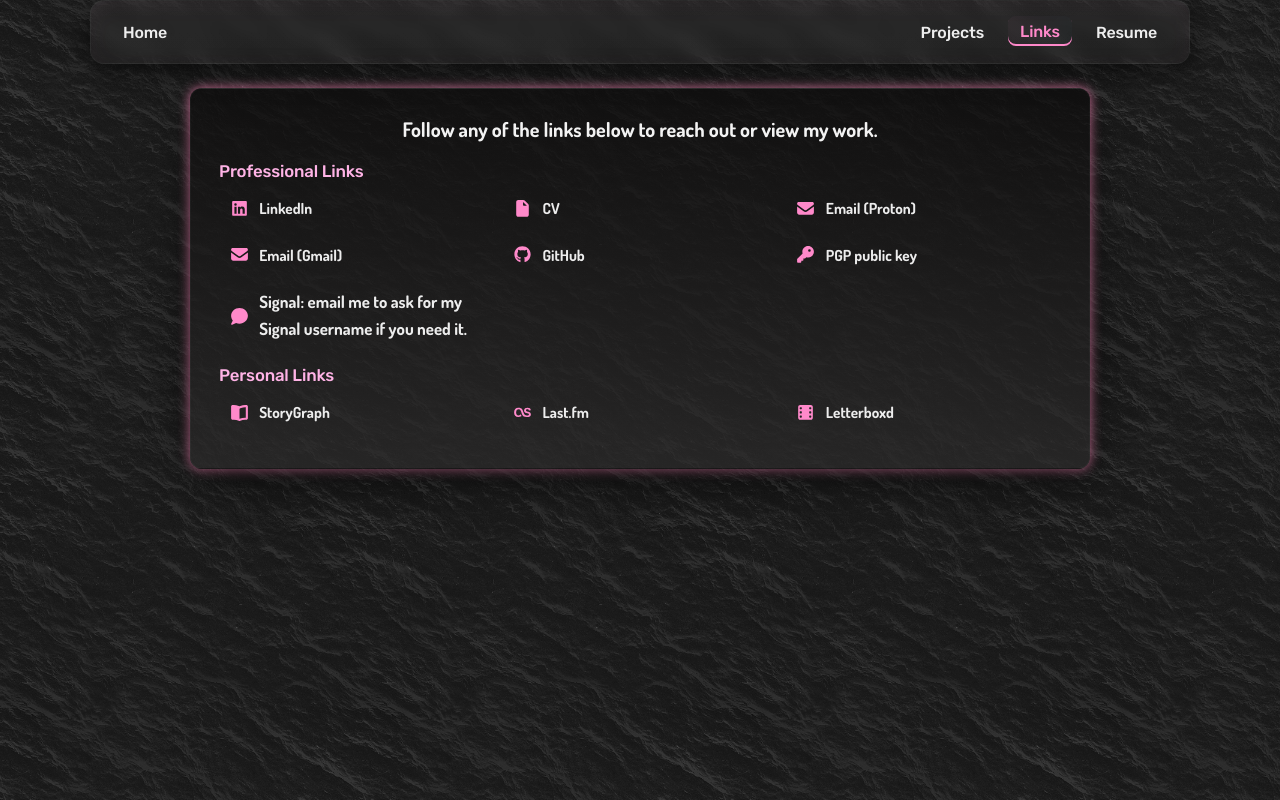
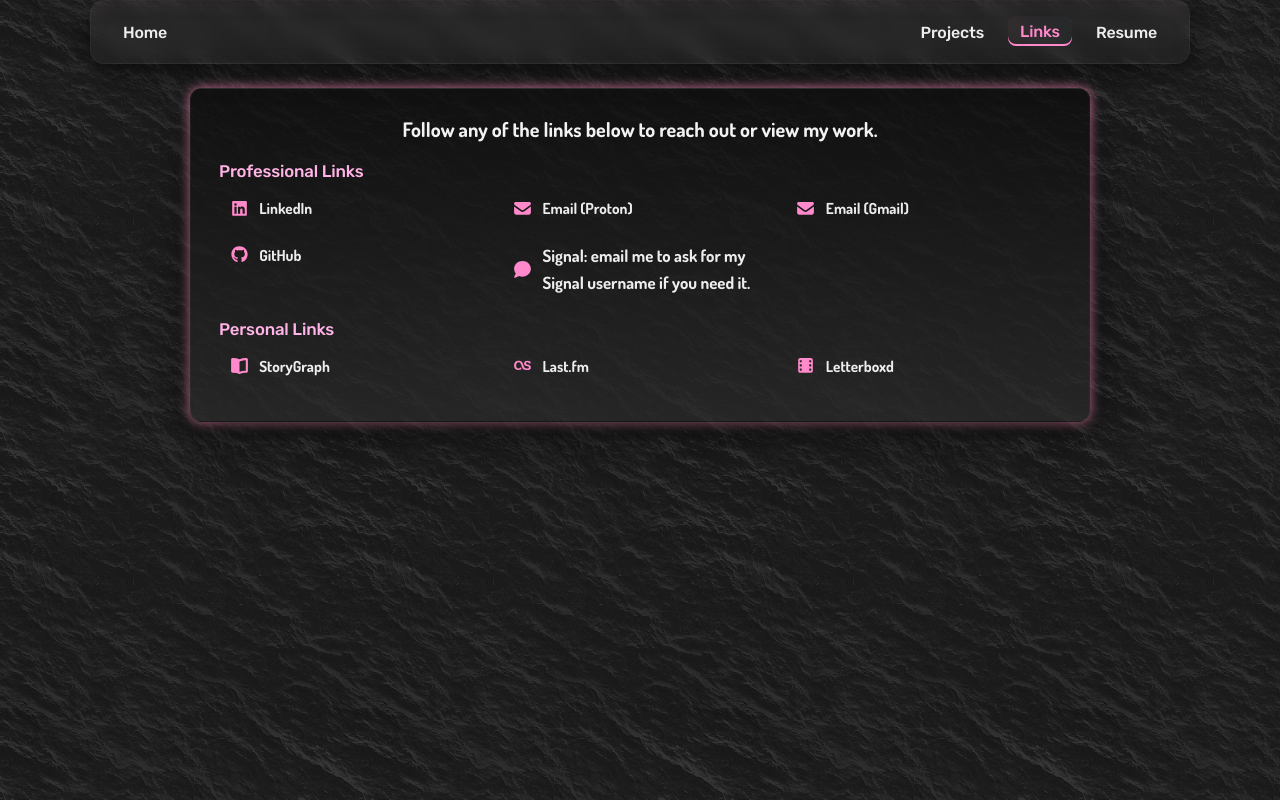
Before and after one commit to cmathews393/chloemathews.net, a Next.js app: page /nogimmick/links in a window 1280 px wide. Built offline with nearby package versions, Linux system fonts and the light colour scheme.

Commit message:
fix: remove links, not set up yet

```diff
--- a/app/nogimmick/links/page.tsx
+++ b/app/nogimmick/links/page.tsx
@@ -20,11 +20,10 @@
 
 const PROFESSIONAL_LINKS = [
   { label: "LinkedIn", href: "https://www.linkedin.com/in/cmathews393/" },
-  { label: "CV", href: "https://cv.chloemathews.net" },
   { label: "Email (Proton)", href: "mailto:chloe@chloemathews.net" },
   { label: "Email (Gmail)", href: "mailto:chloemathews393@gmail.com" },
   { label: "GitHub", href: "https://github.com/cmathews393" },
-  { label: "PGP public key", href: "https://pgp.chloemathews.net" },
+
 ];
 
 const PERSONAL_LINKS = [
```
